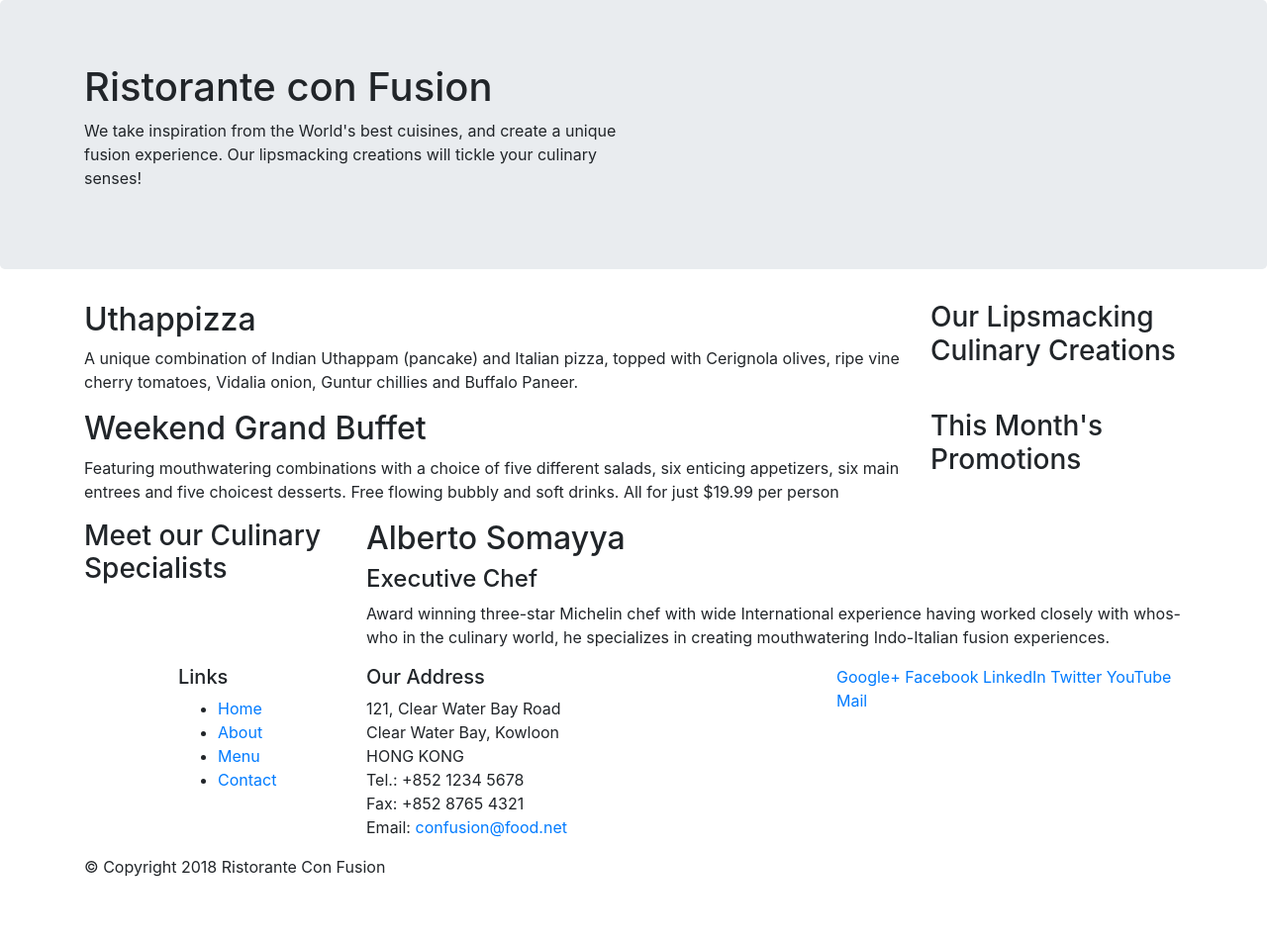
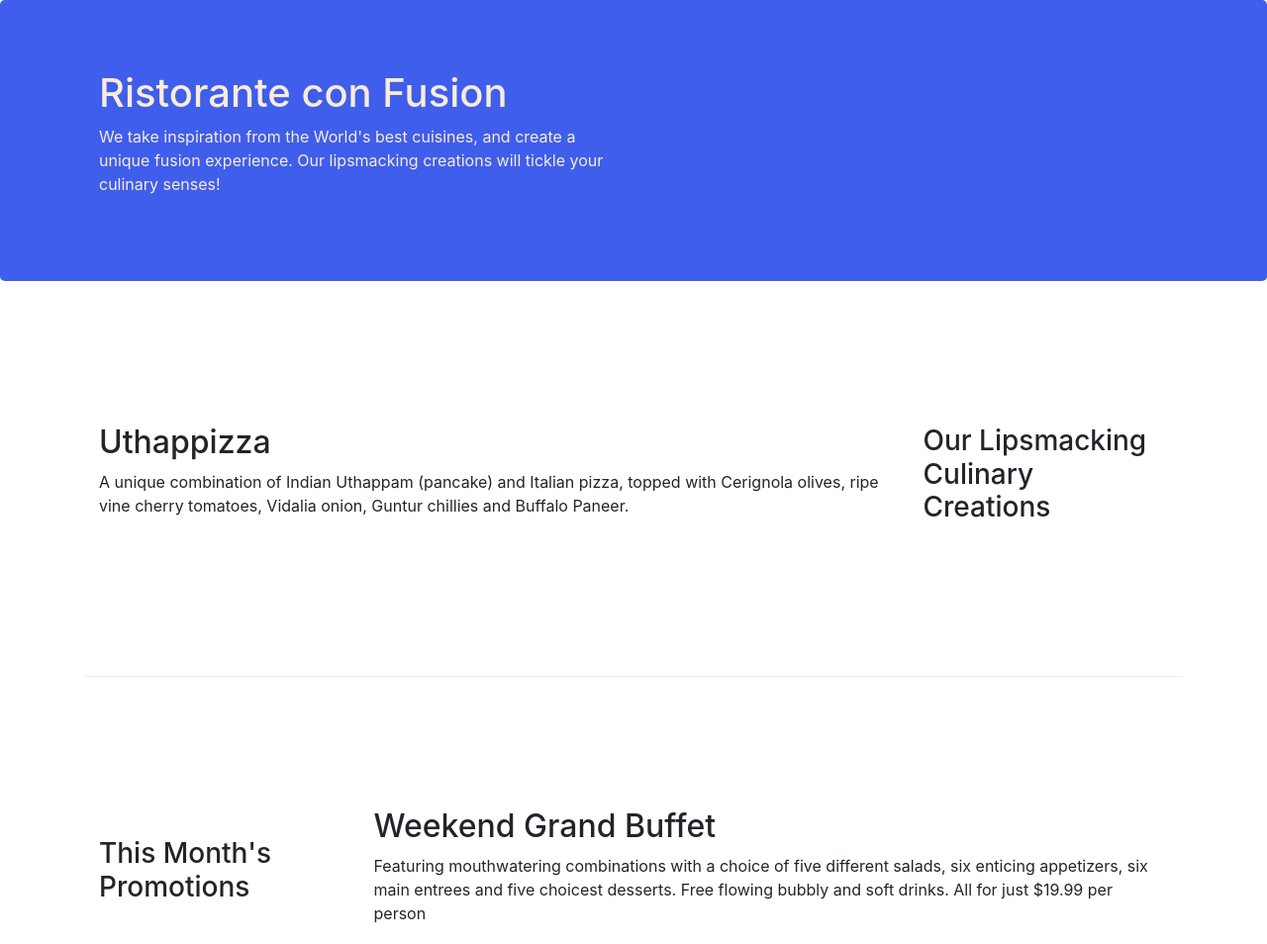
Before and after one commit to danielGomez1703/BootstrapCourse, a website: page index.html in a window 1280 px wide. Shown: the top 954 px of the page at 99% size. Before the commit the page ends 904 px from the top, so only its background shows below. Drawn offline with nearby package versions, Linux system fonts and the light colour scheme.

Commit message:
personalize css part 2

```diff
--- /dev/null
+++ b/css/styles.css
@@ -0,0 +1,29 @@
+.row-header{
+    margin:0px auto;
+    padding: 0px auto;
+}
+
+.row-content {
+    margin:0px auto;
+    padding: 50px 0px 50px 0px;
+    border-bottom: 1px ridge;
+    min-height: 400px;
+}
+
+.footer {
+    background-color: #90cbdd;
+    margin: 0px auto;
+    padding: 20px 0px 20px 0px;
+}
+.jumbotron{
+    padding: 70px 30px 70px 30px;
+    margin: 0px auto;
+    background: #3e5eeb;
+    color:antiquewhite
+}
+
+.address {
+    font-size: 80%;
+    margin: 0px;
+    color: black;
+}
--- a/index.html
+++ b/index.html
@@ -10,13 +10,14 @@
 
         <!-- Bootstrap CSS -->
         <link rel="stylesheet" href="node_modules/bootstrap/dist/css/bootstrap.min.css">
+        <link rel="stylesheet" href ="css/styles.css">
 </head>
 
 <body>
 
     <header class ="jumbotron">
         <div class="container">
-            <div class ="row">
+            <div class ="row row-header">
                 <div class ="col-12 col-sm-6">
                     <h1>Ristorante con Fusion</h1>
                     <p>We take inspiration from the World's best cuisines, and create a unique fusion experience. Our lipsmacking creations will tickle your culinary senses!</p>
@@ -28,7 +29,7 @@
     </header>
 
     <div  class="container">
-        <div class ="row">
+        <div class ="row row-content align-items-center">
             <div class ="col-12 col-sm-4 order-sm-last col-md-3">
                 <h3>Our Lipsmacking Culinary Creations</h3>
             </div>
@@ -39,21 +40,21 @@
         </div>
 
 
-        <div class="row">
-            <div class ="col-12 col-sm-4 order-sm-last col-md-3">
+        <div class="row row-content align-items-center" >
+            <div class ="col-12 col-sm-4 col-md-3">
                 <h3>This Month's Promotions</h3>
             </div>
-            <div class ="col col-sm order-sm-first col-md">
+            <div class ="col col-sm col-md">
                 <h2>Weekend Grand Buffet</h2>
                 <p>Featuring mouthwatering combinations with a choice of five different salads, six enticing appetizers, six main entrees and five choicest desserts. Free flowing bubbly and soft drinks. All for just $19.99 per person </p>
             </div>
         </div>
 
-        <div class ="row">
-            <div class ="col-12 col-sm-4 col-md-3">
+        <div class ="row row-content align-items-center">
+            <div class ="col-12 col-sm-4 order-sm-last col-md-3">
                 <h3>Meet our Culinary Specialists</h3>
             </div>
-            <div class ="col col-sm col-md">
+            <div class ="col col-sm order-sm-first col-md">
                 <h2>Alberto Somayya</h2>
                 <h4>Executive Chef</h4>
                 <p>Award winning three-star Michelin chef with wide International experience having worked closely with whos-who in the culinary world, he specializes in creating mouthwatering Indo-Italian fusion experiences. </p>
@@ -61,12 +62,12 @@
         </div>
     </div>
 
-    <footer >
+    <footer  class="footer">
         <div class="container">
             <div class="row">
                 <div class ="col-4 offset-1 col-sm-2">
                     <h5>Links</h5>
-                    <ul>
+                    <ul class="list-unstyled">
                         <li><a href="#">Home</a></li>
                         <li><a href="#">About</a></li>
                         <li><a href="#">Menu</a></li>
@@ -84,8 +85,8 @@
 		              Email: <a href="mailto:confusion@food.net">confusion@food.net</a>
 		           </address>
                 </div>
-                <div class = "col-12 col-sm-4">
-                    <div>
+                <div class = "col-12 col-sm-4 align-self-center" >
+                    <div class="text-center">
                         <a href="http://google.com/+">Google+</a>
                         <a href="http://www.facebook.com/profile.php?id=">Facebook</a>
                         <a href="http://www.linkedin.com/in/">LinkedIn</a>
@@ -95,8 +96,8 @@
                     </div>
                 </div>
            </div>
-           <div class="row">
-                <div class = "col-auto">
+           <div class="row justify-content-center">
+                <div class = "col-auto ">
                     <p>© Copyright 2018 Ristorante Con Fusion</p>
                 </div>
            </div>
```
